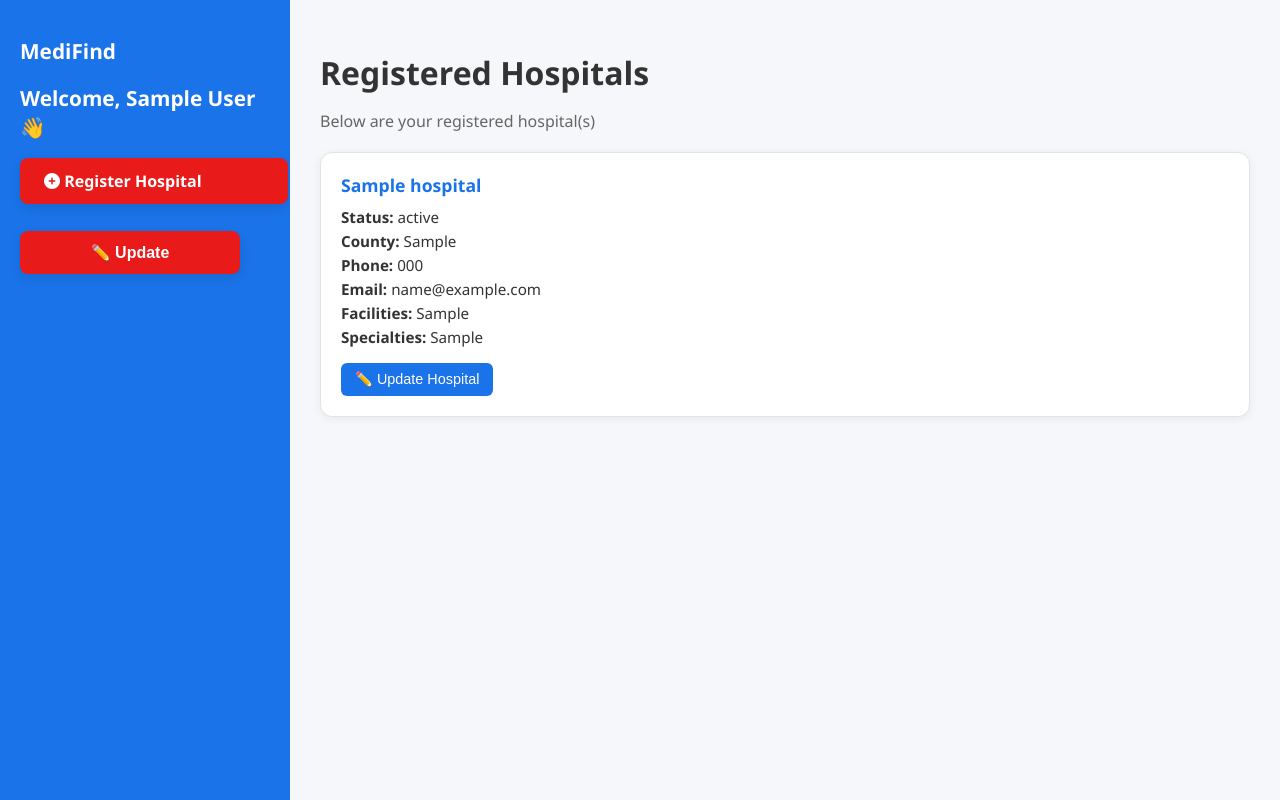
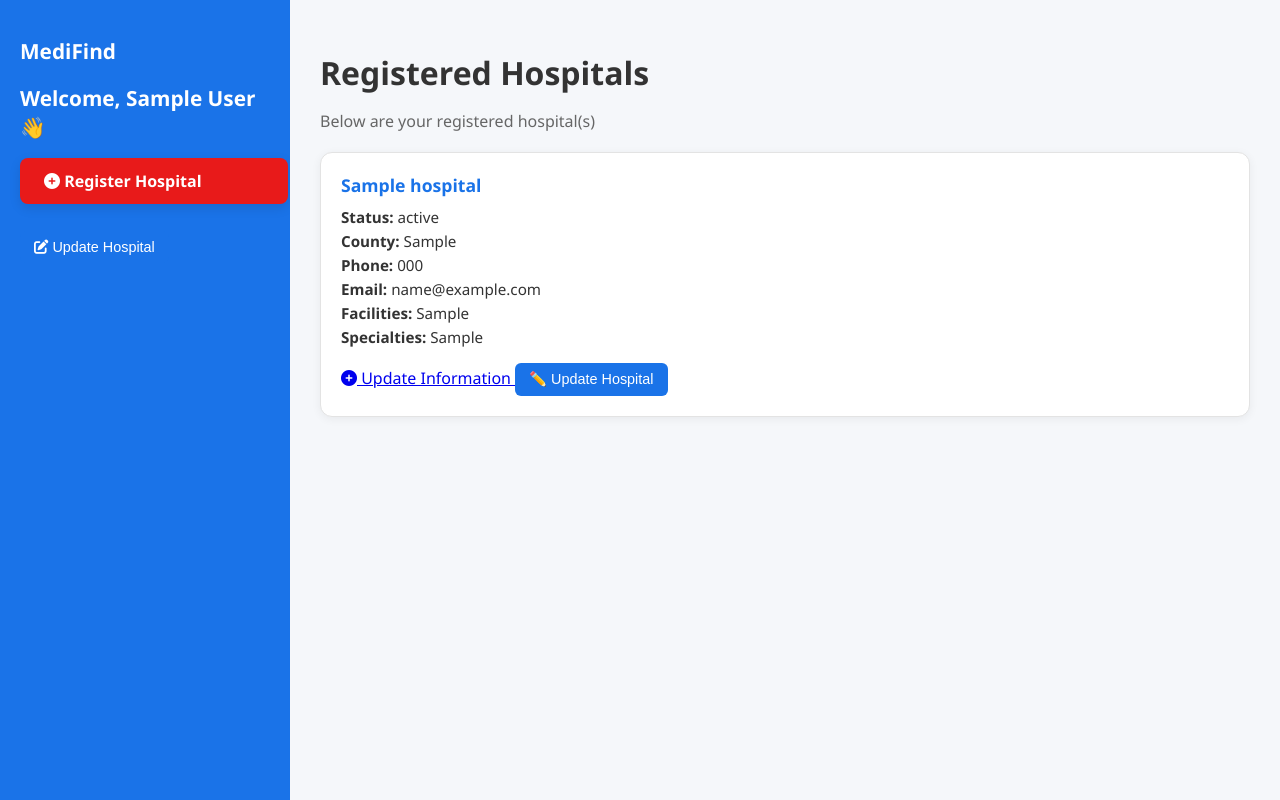
Before and after one commit to jafaralibin865/Medifind, a Flask app: template templates/dashboard.html in a window 1280 px wide. Run offline with Flask 3, Linux system fonts and the light colour scheme; the template is opened without the code that fills it: values that come from a table or form of the project are taken from there, others are empty; tables that the repository leaves empty hold one stand-in row (values such as "Sample post").

Commit message:
modified submission route

```diff
--- a/templates/dashboard.html
+++ b/templates/dashboard.html
@@ -23,9 +23,9 @@
 </li>
 
         {% for hospital in hospitals %}
-          <li>
-            <button class="update-btn" data-id="{{ hospital.id }}">✏️ Update {{ hospital.name }}</button>
-          </li>
+          <button class="btn-link update-btn" data-id="{{ hospital.id }}">
+  <i class="fas fa-edit"></i> Update Hospital
+</button>
         {% endfor %}
       </ul>
     </aside>
@@ -48,6 +48,11 @@
         <p><strong>Email:</strong> {{ hospital.email }}</p>
         <p><strong>Facilities:</strong> {{ hospital.facilities }}</p>
         <p><strong>Specialties:</strong> {{ hospital.specialties }}</p>
+
+         <a href="{{ url_for('update_hoapital') }}">
+    <i class="fas fa-plus-circle"></i> Update Information
+  </a>
+</li>
               <button class="update-btn" data-id="{{ hospital.id }}">✏️ Update Hospital</button>
             </div>
           {% endfor %}
```
